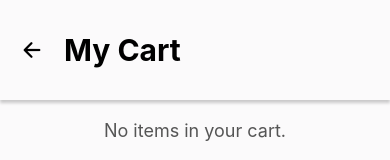
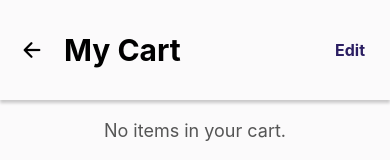
Before and after one commit to KarlSalvacion/Shopping-System, a React Native app: screen /Cart in a window 390 px wide. Shown: the top 160 px of the page. Built offline with nearby package versions, Linux system fonts and the light colour scheme.

Commit message:
more changes for fun (after activity checking)

```diff
--- a/components/cartContext.tsx
+++ b/components/cartContext.tsx
@@ -7,7 +7,7 @@
   cart: CartItem[];
   addToCart: (product: Product, quantity?: number) => void;
   updateQuantity: (id: string, quantity: number) => void;
-    clearCart: () => void;
+  removeItems: (checkedOutItemIds: string[]) => void; // New function
 }
 
 const CartContext = createContext<CartContextProps | undefined>(undefined);
@@ -36,10 +36,14 @@
     );
   };
 
-    const clearCart = () => setCart([]);
+  const removeItems = (checkedOutItemIds: string[]) => {
+    setCart((prevCart) =>
+      prevCart.filter((item) => !checkedOutItemIds.includes(item.id))
+    );
+  };
 
   return (
-      <CartContext.Provider value={{ cart, addToCart, updateQuantity, clearCart }}>
+    <CartContext.Provider value={{ cart, addToCart, updateQuantity, removeItems }}>
       {children}
     </CartContext.Provider>
   );
--- a/components/cartPage.tsx
+++ b/components/cartPage.tsx
@@ -10,11 +10,12 @@ import { Ionicons } from "@expo/vector-icons";
 type CartScreenNavigationProp = StackNavigationProp<RootStackParamList, "Cart">;
 
 const CartScreen = () => {
-  const { cart, updateQuantity } = useCart();
+  const { cart, updateQuantity, removeItems } = useCart();
   const navigation = useNavigation<CartScreenNavigationProp>();
   const flatListRef = useRef<FlatList>(null);
 
   const [selectedItems, setSelectedItems] = useState<string[]>([]);
+  const [isEditMode, setIsEditMode] = useState(false);
 
   const totalPrice = cart
     .filter((item) => selectedItems.includes(item.id))
@@ -34,17 +35,23 @@ const CartScreen = () => {
     }
   };
 
+  const handleDelete = () => {
+    removeItems(selectedItems);
+    setSelectedItems([]);
+  };
+
   return (
     <View style={stylesCP.cartContainer}>
-      <Pressable
-        onPress={() => flatListRef.current?.scrollToOffset({ offset: 0, animated: true })}
-        style={stylesCP.headerContainerCP}
-      >
+      {/* Header with My Cart and Edit button */}
+      <View style={stylesCP.headerContainerCP}>
         <Pressable onPress={() => navigation.navigate("Home")}>
           <Ionicons name="arrow-back" size={24} color="black" />
         </Pressable>
         <Text style={stylesCP.titleTextCP}>My Cart</Text>
+        <Pressable onPress={() => setIsEditMode(!isEditMode)} style={stylesCP.editButton}>
+          <Text style={stylesCP.editButtonText}>{isEditMode ? "Done" : "Edit"}</Text>
         </Pressable>
+      </View>
 
       {cart.length === 0 ? (
         <Text style={stylesCP.emptyCartText}>No items in your cart.</Text>
@@ -54,6 +61,7 @@ const CartScreen = () => {
             ref={flatListRef}
             data={cart}
             keyExtractor={(item) => item.id}
+            contentContainerStyle={{ paddingBottom: 90 }}
             renderItem={({ item }) => (
               <View style={stylesCP.cartItem}>
                 <Pressable onPress={() => toggleSelectItem(item.id)}>
@@ -104,6 +112,19 @@ const CartScreen = () => {
               <Text style={stylesCP.selectAllText}>All</Text>
             </Pressable>
             <View style={stylesCP.bottomBarRight}>
+              {isEditMode ? (
+                <Pressable
+                  style={[
+                    stylesCP.deleteButton,
+                    selectedItems.length === 0 && stylesCP.disabledButton,
+                  ]}
+                  onPress={handleDelete}
+                  disabled={selectedItems.length === 0}
+                >
+                  <Text style={stylesCP.buttonText}>Delete ({selectedItems.length})</Text>
+                </Pressable>
+              ) : (
+                <>
                   <Text style={stylesCP.totalPriceText}>
                     Total: ₱{totalPrice.toLocaleString(undefined, {
                       minimumFractionDigits: 2,
@@ -111,14 +132,19 @@ const CartScreen = () => {
                     })}
                   </Text>
                   <Pressable
-                style={[stylesCP.checkoutButton, selectedItems.length === 0 && stylesCP.disabledButton]}
-                onPress={() => navigation.navigate("Checkout", { selectedItems: selectedItems })}
+                    style={[
+                      stylesCP.checkoutButton,
+                      selectedItems.length === 0 && stylesCP.disabledButton,
+                    ]}
+                    onPress={() =>
+                      navigation.navigate("Checkout", { selectedItems: selectedItems })
+                    }
                     disabled={selectedItems.length === 0}
                   >
-                <Text style={stylesCP.buttonText}>
-                  Check Out ({selectedItems.length})
-                </Text>
+                    <Text style={stylesCP.buttonText}>Check Out ({selectedItems.length})</Text>
                   </Pressable>
+                </>
+              )}
             </View>
           </View>
         </>
--- a/components/checkoutPage.tsx
+++ b/components/checkoutPage.tsx
@@ -1,4 +1,4 @@
-import React, { useState, useRef } from "react"; // Import useRef
+import React, { useState, useRef } from "react";
 import { View, Text, Pressable, Image, FlatList, Modal } from "react-native";
 import { useCart } from "./cartContext";
 import { useOrders } from "./orderContext";
@@ -12,15 +12,13 @@ type CheckoutScreenNavigationProp = StackNavigationProp<RootStackParamList, "Che
 type CheckoutScreenRouteProp = RouteProp<RootStackParamList, "Checkout">;
 
 const CheckoutScreen = ({ route }: { route: CheckoutScreenRouteProp }) => {
-  const { cart, clearCart } = useCart();
+  const { cart, removeItems } = useCart(); // Use the updated function
   const { addOrder } = useOrders();
   const navigation = useNavigation<CheckoutScreenNavigationProp>();
   const [modalVisible, setModalVisible] = useState(false);
-
   const flatListRef = useRef<FlatList<any>>(null);
 
   const { selectedItems } = route.params;
-
   const selectedCartItems = cart.filter((item) => selectedItems.includes(item.id));
 
   const total = selectedCartItems.reduce((sum, item) => sum + item.price * item.quantity, 0);
@@ -44,6 +42,7 @@ const CheckoutScreen = ({ route }: { route: CheckoutScreenRouteProp }) => {
         <FlatList
           ref={flatListRef}
           data={selectedCartItems}
+          contentContainerStyle={{ paddingBottom: 10 }}
           keyExtractor={(item) => item.id}
           renderItem={({ item }) => (
             <View style={stylesCHP.checkOutItem}>
@@ -76,6 +75,7 @@ const CheckoutScreen = ({ route }: { route: CheckoutScreenRouteProp }) => {
               style={stylesCHP.checkoutButton}
               onPress={() => {
                 addOrder(selectedCartItems, total);
+                removeItems(selectedCartItems.map(item => item.id)); // Only remove selected items
                 setModalVisible(true);
               }}
             >
@@ -94,7 +94,6 @@ const CheckoutScreen = ({ route }: { route: CheckoutScreenRouteProp }) => {
               style={stylesCHP.okButton}
               onPress={() => {
                 setModalVisible(false);
-                clearCart();
                 navigation.reset({
                   index: 0,
                   routes: [{ name: "Home" }],
--- a/components/ordersPage.tsx
+++ b/components/ordersPage.tsx
@@ -40,6 +40,7 @@ const OrdersScreen = () => {
         <FlatList
           ref={flatListRef}
           data={orders}
+          contentContainerStyle={{paddingBottom: 10,}}
           keyExtractor={(order) => order.id}
           showsVerticalScrollIndicator={false}
           renderItem={({ item }) => (
--- a/data/products.ts
+++ b/data/products.ts
@@ -24,7 +24,7 @@ export const products: Product[] = [
   {
     id: "3",
     name: "New Balance 1906R 'Silver Metallic Black'",
-    price: 11500,
+    price: 9500,
     rating: 5,
     image: require("../assets/shoes2-NB.jpg"),
   },
--- a/package.json
+++ b/package.json
@@ -25,7 +25,8 @@
     "react-native-reanimated": "~3.16.1",
     "react-native-safe-area-context": "4.12.0",
     "react-native-screens": "~4.4.0",
-    "react-native-vector-icons": "^10.2.0"
+    "react-native-vector-icons": "^10.2.0",
+    "@react-native-async-storage/async-storage": "1.23.1"
   },
   "devDependencies": {
     "@babel/core": "^7.25.2",
--- a/styles components/stylesCP.ts
+++ b/styles components/stylesCP.ts
@@ -155,6 +155,33 @@ const stylesCP = StyleSheet.create({
     fontSize: 16,
     fontWeight: 700,
   },
+
+  editButton: {
+    marginLeft: "auto",
+    padding: 5,
+    backgroundColor: "transparent",
+  },
+
+  editButtonText: {
+    justifyContent: 'center',
+    alignItems: 'center',
+    fontSize: 16,
+    fontWeight: "bold",
+    color: "rgb(43, 30, 98)",
+  },
+
+  deleteButton: {
+    backgroundColor: "rgb(109, 8, 38)",
+    paddingVertical: 15,
+    paddingHorizontal: 20,
+    borderRadius: 10,
+    shadowOffset: { width: 0, height: 2 },
+    shadowOpacity: 0.1,
+    shadowRadius: 4,
+    elevation: 3,
+  },
+
+
 });
 
 export default stylesCP;
--- a/styles components/stylesHP.ts
+++ b/styles components/stylesHP.ts
@@ -27,7 +27,7 @@ const stylesHP = StyleSheet.create({
 
   brandTitleText: {
     fontSize: 30,
-    fontFamily: 'LexendB'
+    fontWeight: 'bold',
   },
 
   cartIconContainer: {
@@ -150,7 +150,7 @@ const stylesHP = StyleSheet.create({
 
   modalBackground: {
     flex: 1,
-    backgroundColor: "rgba(0,0,0,0.8)",
+    backgroundColor: "rgba(0, 0, 0, 0.8)",
     justifyContent: "center",
     alignItems: "center",
     position: "absolute",
```
Also changed, not shown: 1 other file (tests, documents, lock files or other folders). Lines whose indentation alone changed are shown as unchanged.
